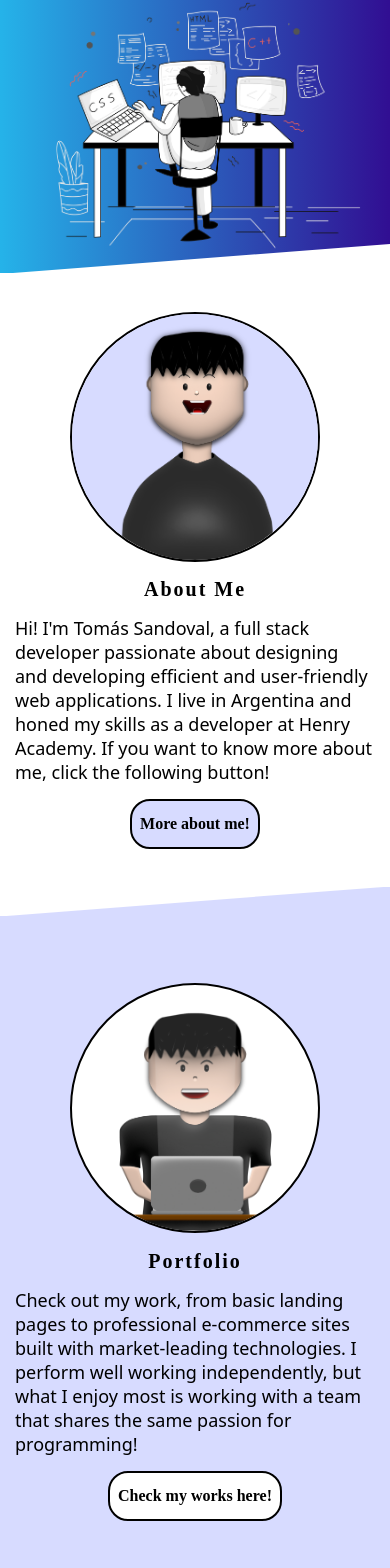
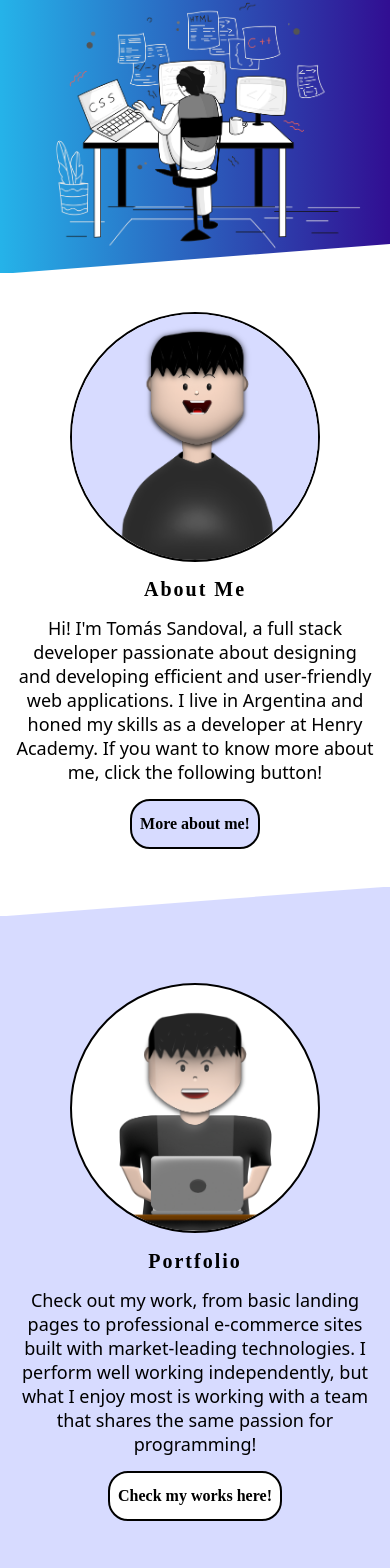
Before and after one commit to TomSandoval/Portfolio, a React (Vite) app: page / in a window 390 px wide. Shown: the part 199-1767 px from the top of the page. Built offline with nearby package versions, Linux system fonts and the light colour scheme; a web font is replaced by a local one.

Commit message:
overflow fixed

```diff
--- a/src/components/home/section.home.module.css
+++ b/src/components/home/section.home.module.css
@@ -83,7 +83,7 @@
         font-size: 18px;
         width: 80%;
         min-width: 360px;
-        text-align: start;
+        text-align: center;
     }
 
     .imageContainer {
--- a/src/components/home/sectionPortfolio.module.css
+++ b/src/components/home/sectionPortfolio.module.css
@@ -29,10 +29,9 @@
 
 .paragraph {
     width: 650px;
-    text-align: start;
+    text-align: center;
     font-family: system-ui, -apple-system, BlinkMacSystemFont, 'Segoe UI', Roboto, Oxygen, Ubuntu, Cantarell, 'Open Sans', 'Helvetica Neue', sans-serif;
     font-size: 24px;
-    text-align: center;
 }
 
 .imageContainer {
@@ -76,7 +75,7 @@
     top: -1px;
     position: absolute;
     background:#ffffff;
-    bottom: 0px;
+    bottom: -1px;
     clip-path: polygon(0 0, 0% 100%, 100% 0);
 }
 
@@ -108,7 +107,7 @@
         font-size: 18px;
         width: 80%;
         min-width: 360px;
-        text-align: start;
+        text-align: center;
     }
 
     .imageContainer {
```
